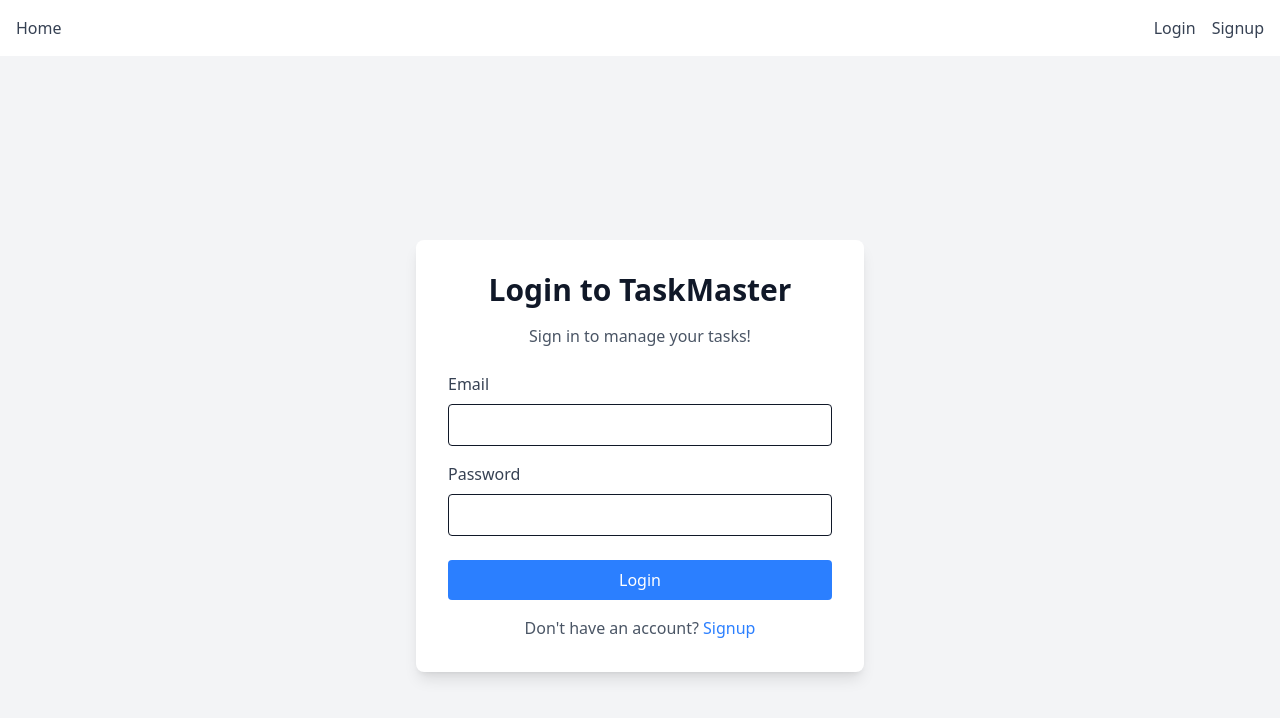
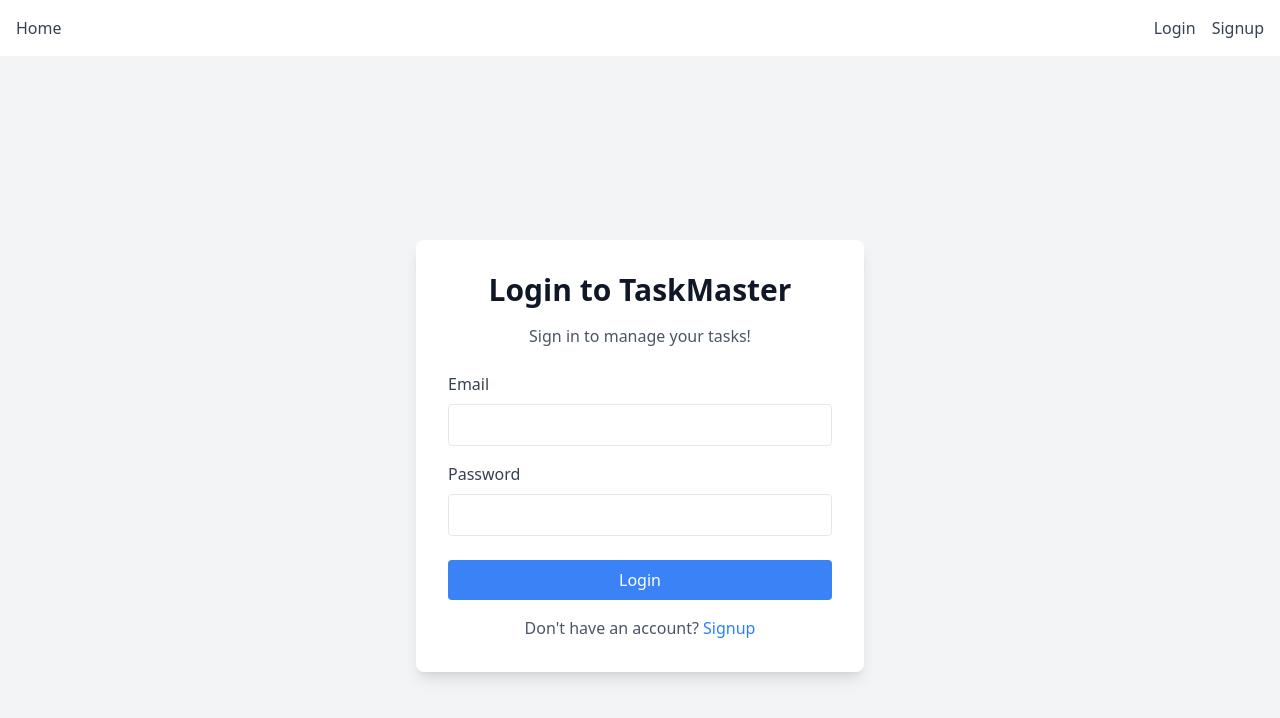
Before and after one commit to TanishKumarDev/TaskMaster, a React app in the folder frontend/: page /login in a window 1280 px wide. Shown: the top 718 px of the page. Built offline with nearby package versions, Linux system fonts and the light colour scheme; the HTML template or start-up script is replaced by a standard one.

Commit message:
Refactor CSS to replace Tailwind directives with CSS variables for improved theme management

```diff
--- a/frontend/src/index.css
+++ b/frontend/src/index.css
@@ -1,28 +1,48 @@
 @import "tailwindcss";
+
+/* Base styles */
 :root {
-  @apply bg-gray-100 text-gray-900 transition-colors duration-300;
+  --bg-color: #f7fafc;
+  --text-color: #1a202c;
+  --input-bg: #ffffff;
+  --border-color: #e2e8f0;
+  --button-bg: #3b82f6;
+  --button-hover-bg: #2563eb;
 }
 
-.dark {
-  @apply bg-gray-900 text-white;
+/* Light mode */
+.light {
+  --bg-color: #f7fafc;
+  --text-color: #1a202c;
+  --input-bg: #ffffff;
+  --border-color: #e2e8f0;
 }
 
-.dark input {
-  @apply bg-gray-800 border-gray-600 text-white;
+/* Dark mode */
+.dark {
+  --bg-color: #1a202c;
+  --text-color: #e2e8f0;
+  --input-bg: #2d3748;
+  --border-color: #4a5568;
+  --button-bg: #4a5568;
+  --button-hover-bg: #718096;
 }
 
-.dark button:not(.bg-blue-500):not(.bg-green-500) {
-  @apply bg-gray-800 border-gray-600 text-white;
+body {
+  background-color: var(--bg-color);
+  color: var(--text-color);
 }
 
-.dark .bg-white {
-  @apply bg-gray-800;
+input, textarea, select {
+  background-color: var(--input-bg);
+  border-color: var(--border-color);
+  color: var(--text-color);
 }
 
-.dark .text-gray-600 {
-  @apply text-gray-300;
+button {
+  background-color: var(--button-bg);
 }
 
-.dark .text-gray-700 {
-  @apply text-gray-200;
+button:hover {
+  background-color: var(--button-hover-bg);
 }
```
